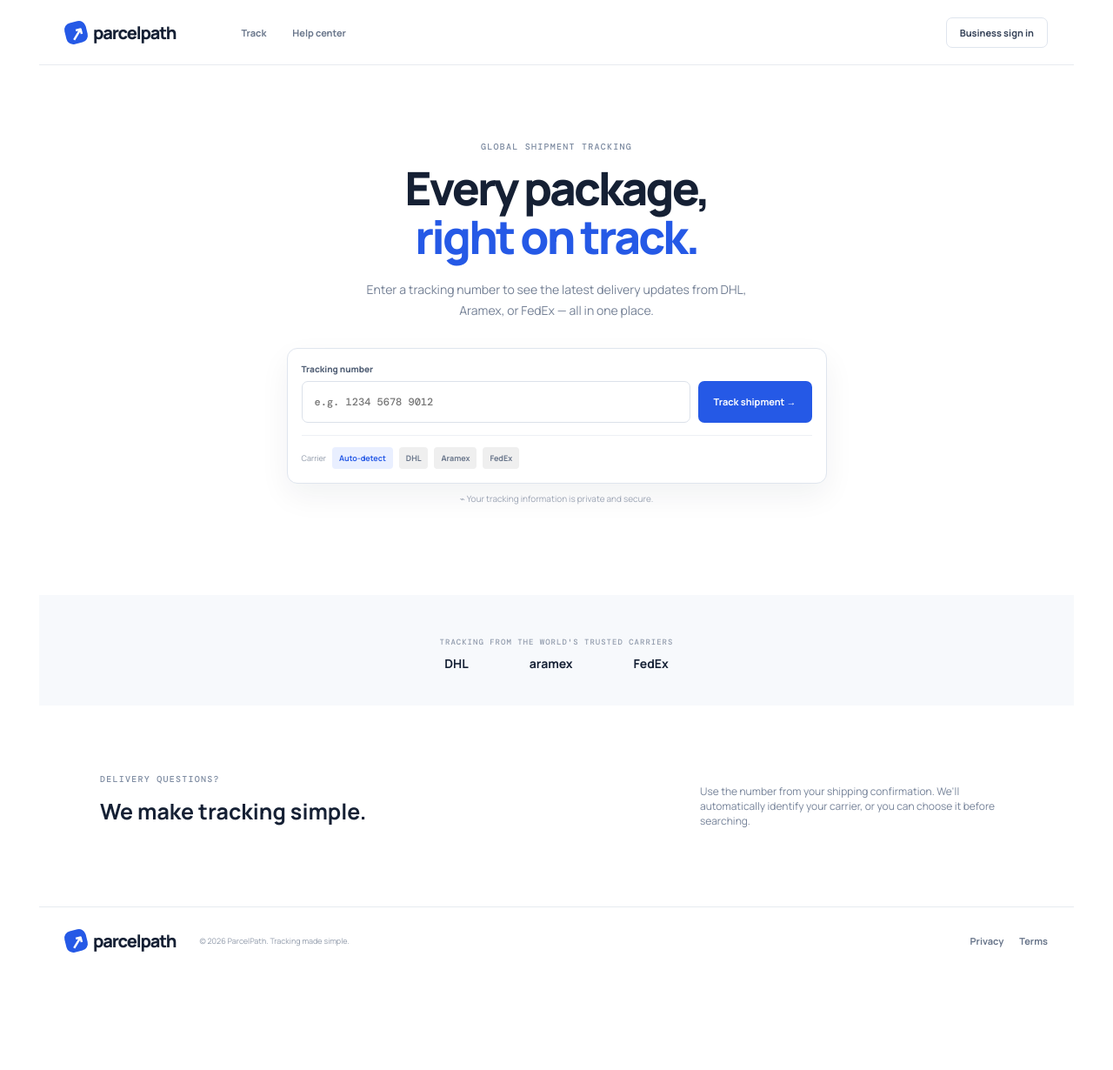
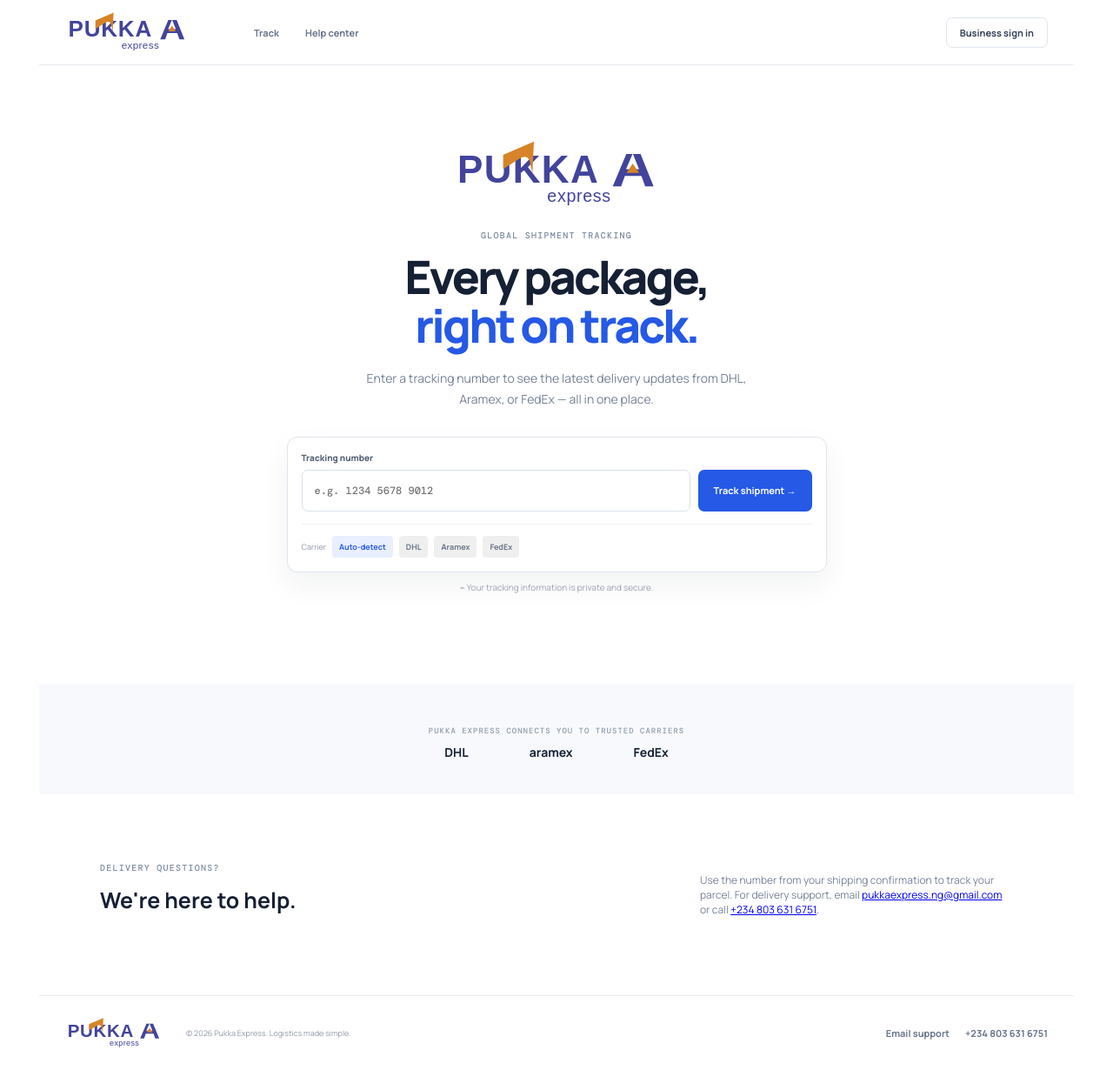
Before and after one commit to DavidOsewe/Pukka-express, a website: page index.html in a window 1280 px wide. Shown: the whole page at 87% size. Before the commit the page ends 1120 px from the top, so only its background shows below. Drawn offline with nearby package versions, Linux system fonts and the light colour scheme.

Commit message:
Brand tracker as Pukka Express

```diff
--- a/index.html
+++ b/index.html
@@ -3,16 +3,16 @@
   <head>
     <meta charset="UTF-8" />
     <meta name="viewport" content="width=device-width, initial-scale=1.0" />
-    <title>ParcelPath — Track your shipment</title>
+    <title>Pukka Express — Track your shipment</title>
     <link rel="preconnect" href="https://fonts.googleapis.com" />
     <link rel="preconnect" href="https://fonts.gstatic.com" crossorigin />
     <link href="https://fonts.googleapis.com/css2?family=DM+Mono:wght@400;500&family=Manrope:wght@400;500;600;700;800&display=swap" rel="stylesheet" />
     <link rel="stylesheet" href="styles.css" />
   </head>
   <body>
-    <header class="site-header"><a class="brand" href="#"><span>↗</span>parcelpath</a><nav><a href="#track">Track</a><a href="#help">Help center</a></nav><a class="sign-in" href="admin.html">Business sign in</a></header>
+    <header class="site-header"><a class="brand" href="#" aria-label="Pukka Express home"><img src="assets/pukka-express-logo.svg" alt="Pukka Express" style="width:142px;height:auto;display:block"></a><nav><a href="#track">Track</a><a href="#help">Help center</a></nav><a class="sign-in" href="admin.html">Business sign in</a></header>
     <main>
-      <section class="hero" id="track">
+      <section class="hero" id="track"><img src="assets/pukka-express-logo.svg" alt="Pukka Express" style="width:240px;max-width:75%;height:auto;margin:0 auto 25px;display:block">
         <p class="eyebrow">GLOBAL SHIPMENT TRACKING</p>
         <h1>Every package,<br><em>right on track.</em></h1>
         <p class="intro">Enter a tracking number to see the latest delivery updates from DHL, Aramex, or FedEx — all in one place.</p>
@@ -34,10 +34,10 @@
         <div class="detail-grid"><article class="timeline-card"><div class="detail-head"><div><h3>Shipment updates</h3><p>Follow your package every step of the way.</p></div><button id="refresh" style="background:#f1f4f9;border:0;border-radius:5px;padding:7px 10px;color:#526079;font:700 10px Manrope">↻ Refresh</button></div><div class="timeline" id="timeline"></div></article><aside class="delivery-card"><p class="eyebrow">DELIVERY DETAILS</p><h3 id="deliveryTitle">On its way</h3><div class="route-visual"><div class="location from"><i></i><strong id="originName">Origin</strong><small id="originCaption">Shipment picked up</small></div><div class="travel"><span>✈</span></div><div class="location to"><i></i><strong id="destinationName">Destination</strong><small id="destinationCaption">Expected destination</small></div></div><div class="help-box"><span>?</span><p><b>Need help with your delivery?</b><small>Contact the carrier for delivery changes.</small></p><a id="carrierLink" href="#help">Get support →</a></div></aside></div>
       </section>
 
-      <section class="trusted"><p>TRACKING FROM THE WORLD'S TRUSTED CARRIERS</p><div><strong>DHL</strong><strong>aramex</strong><strong>FedEx</strong></div></section>
-      <section class="help" id="help"><div><p class="eyebrow">DELIVERY QUESTIONS?</p><h2>We make tracking simple.</h2></div><p>Use the number from your shipping confirmation. We'll automatically identify your carrier, or you can choose it before searching.</p></section>
+      <section class="trusted"><p>PUKKA EXPRESS CONNECTS YOU TO TRUSTED CARRIERS</p><div><strong>DHL</strong><strong>aramex</strong><strong>FedEx</strong></div></section>
+      <section class="help" id="help"><div><p class="eyebrow">DELIVERY QUESTIONS?</p><h2>We're here to help.</h2></div><p>Use the number from your shipping confirmation to track your parcel. For delivery support, email <a href="mailto:pukkaexpress.ng@gmail.com">pukkaexpress.ng@gmail.com</a> or call <a href="tel:+2348036316751">+234 803 631 6751</a>.</p></section>
     </main>
-    <footer><a class="brand" href="#"><span>↗</span>parcelpath</a><small>© 2026 ParcelPath. Tracking made simple.</small><div><a href="#privacy">Privacy</a><a href="#terms">Terms</a></div></footer>
+    <footer><a class="brand" href="#" aria-label="Pukka Express home"><img src="assets/pukka-express-logo.svg" alt="Pukka Express" style="width:112px;height:auto;display:block"></a><small>© 2026 Pukka Express. Logistics made simple.</small><div><a href="mailto:pukkaexpress.ng@gmail.com">Email support</a><a href="tel:+2348036316751">+234 803 631 6751</a></div></footer>
     <script src="app.js"></script>
   </body>
 </html>
```
Also changed, not shown: assets/pukka-express-logo.svg (added).
